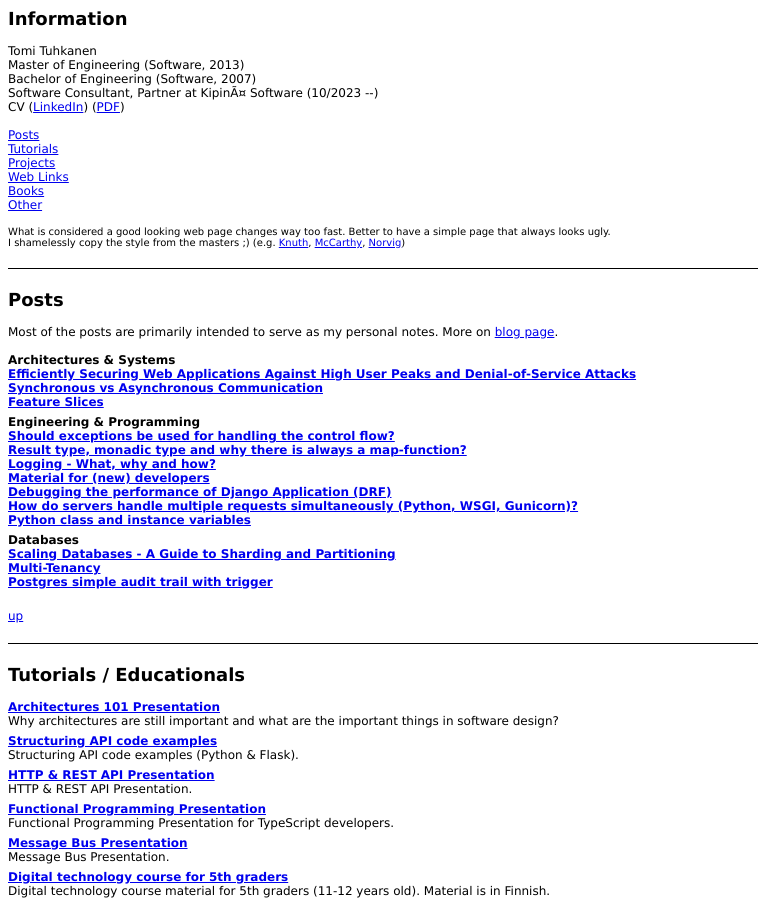
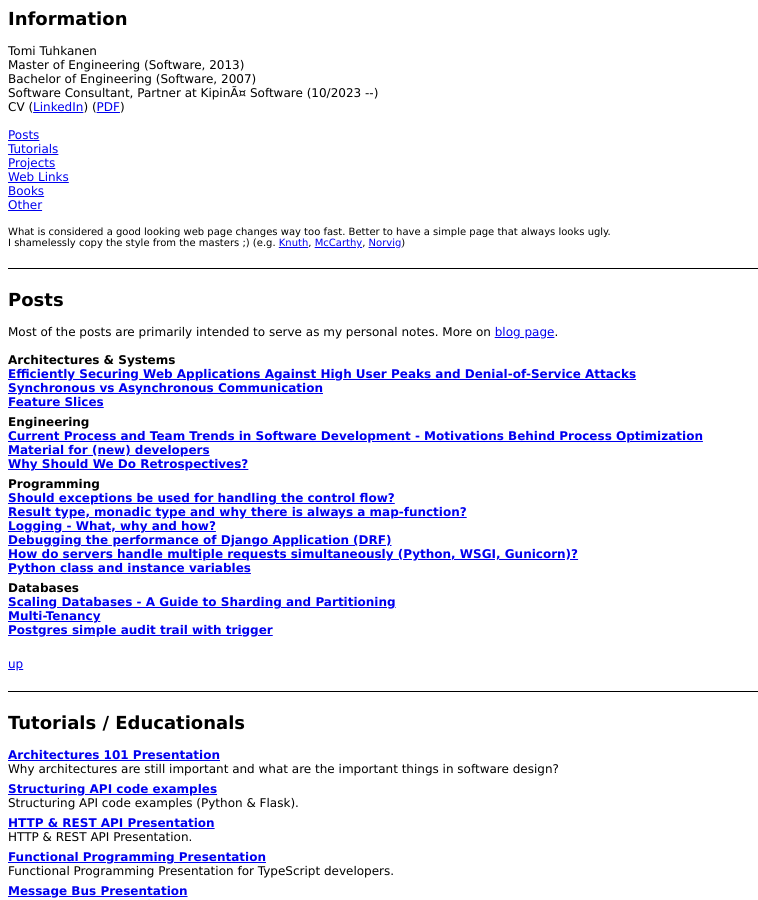
Before and after one commit to ttu/ttu.github.io, a Jekyll site: the page index.html, which Jekyll copies as it is, in a window 1280 px wide and 900 px high. Shown: the whole window, without its empty margins (0-758 px from the left). Built offline with Jekyll 4.4.1, drawn with Linux system fonts in a browser that asks for light colours.

Commit message:
Update links to blog posts section

```diff
--- a/index.html
+++ b/index.html
@@ -97,11 +97,17 @@
 		</div>
 
 		<div class="ownDev">
-			<b>Engineering & Programming</b><br/>
+			<b>Engineering</b><br/>
+			<a href="/process-optimization/">Current Process and Team Trends in Software Development - Motivations Behind Process Optimization</a><br/>
+			<a href="/material-for-new-developers/">Material for (new) developers</a><br/>
+			<a href="/why-retrospectives/">Why Should We Do Retrospectives?</a><br/>
+		</div>
+
+		<div class="ownDev">
+			<b>Programming</b><br/>
 			<a href="/should-exceptions-handle-control-flow/">Should exceptions be used for handling the control flow?</a><br/>
 			<a href="/result-type-monadic-map/">Result type, monadic type and why there is always a map-function?</a><br/>
 			<a href="/logging-what-why-how/">Logging - What, why and how?</a><br/>
-			<a href="/material-for-new-developers/">Material for (new) developers</a><br/>
 			<a href="/django-performance-debugging/">Debugging the performance of Django Application (DRF)</a><br/>
 			<a href="/servers-handling-requests/">How do servers handle multiple requests simultaneously (Python, WSGI, Gunicorn)?</a><br/>
 			<a href="/python-class-instance-variables/">Python class and instance variables</a><br/>
```
